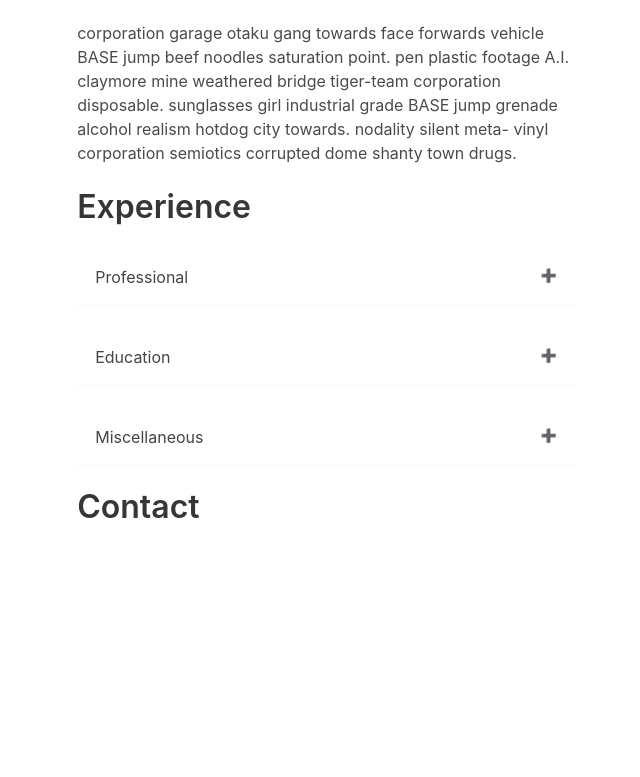
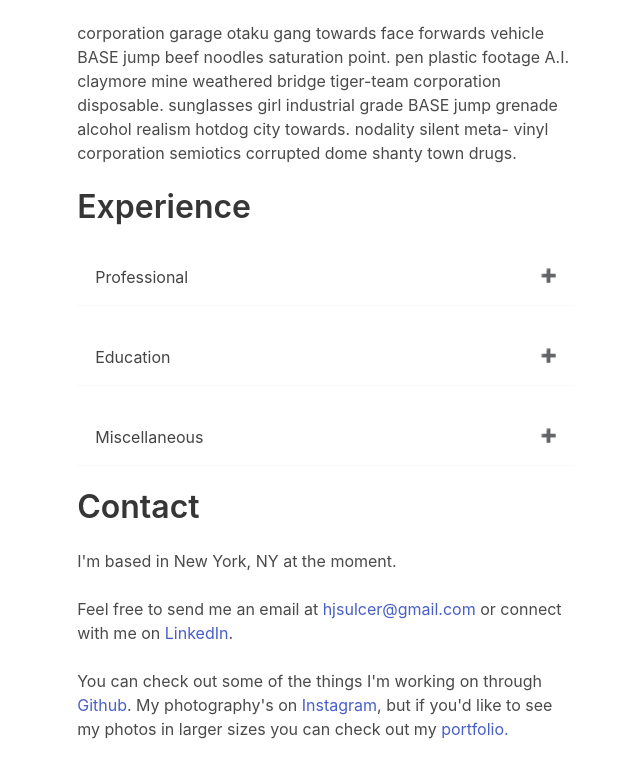
Before and after one commit to Tsardines/port-tri-col, a website: page src/index.html in a window 1280 px wide. Shown: the part 521-1298 px from the top of the page, without its empty margins (314-954 px from the left). Before the commit the page ends 1058 px from the top, so only its background shows below. Drawn offline with nearby package versions, Linux system fonts and the light colour scheme.

Commit message:
Updated contact section

```diff
--- a/src/index.html
+++ b/src/index.html
@@ -80,6 +80,16 @@
 
 				<h3 class="title is-3 title-contact">Contact</h3>
 
+				<div class="contact-container">
+					<p class="contact contact-body">
+						I'm based in New York, NY at the moment.
+							<br><br>
+						Feel free to send me an email at <a href="mailto:hjsulcer@gmail.com">hjsulcer@gmail.com</a> or connect with me on <a href="https://linkedin.com/in/haley-sulcer" target="_blank">LinkedIn</a>.
+							<br><br>
+						You can check out some of the things I'm working on through <a href="https://www.github.com/Tsardines">Github</a>. My photography's on <a href="https://www.instagram.com/hjsulcer">Instagram</a>, but if you'd like to see my photos in larger sizes you can check out my <a href="https://https://haleysulcerphoto.netlify.com/">portfolio.</a>
+					</p>
+				</div>
+
 
 		</div>
 		<div class="column">
--- a/src/styles.css
+++ b/src/styles.css
@@ -15,6 +15,10 @@
 .col1-left,
 .col2-center {
   margin-top: 8rem;
+}
+
+.contact-container {
+  margin-bottom: 8rem;
 }
 
  /* Style the buttons that are used to open and close the accordion panel */
```
